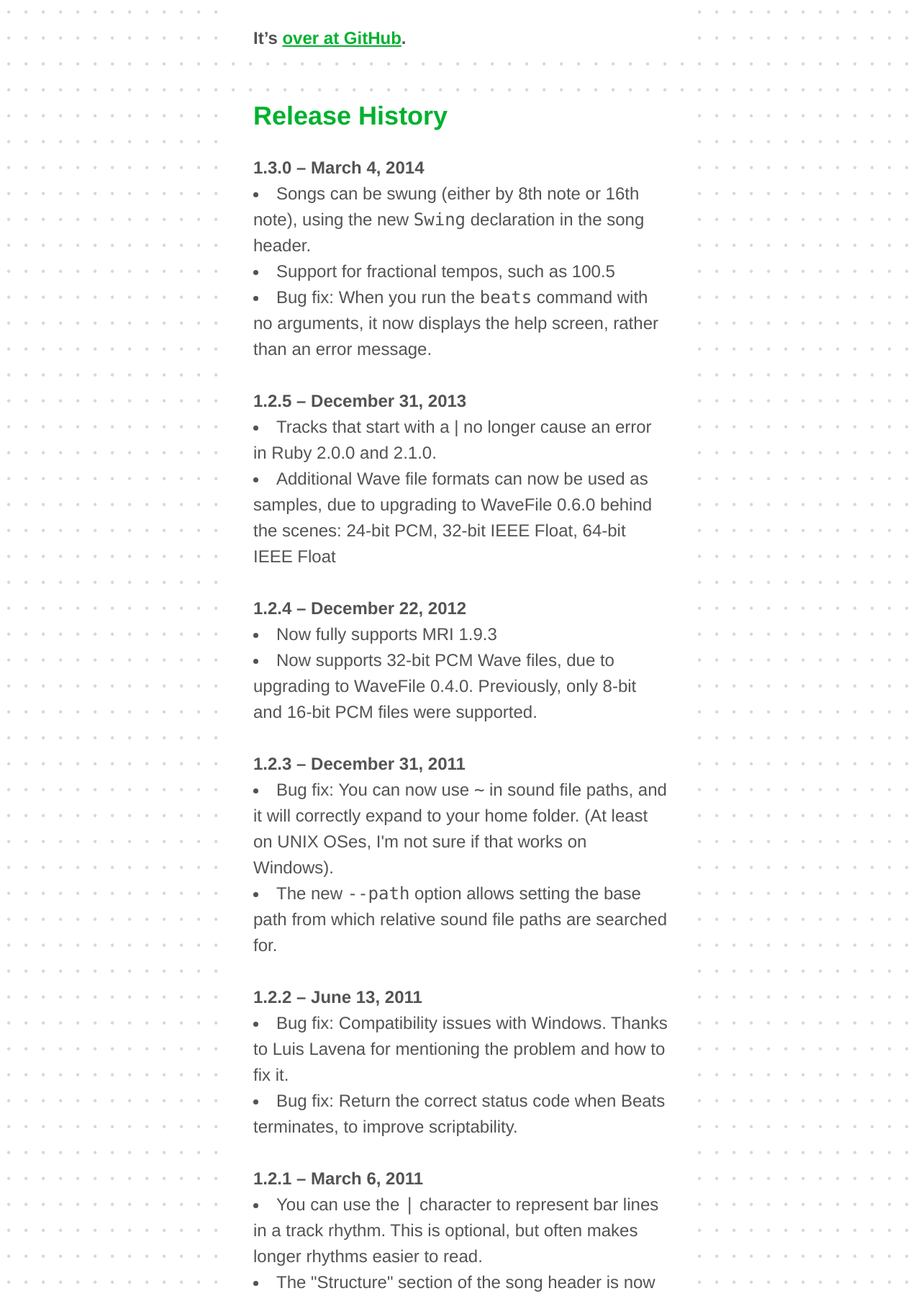
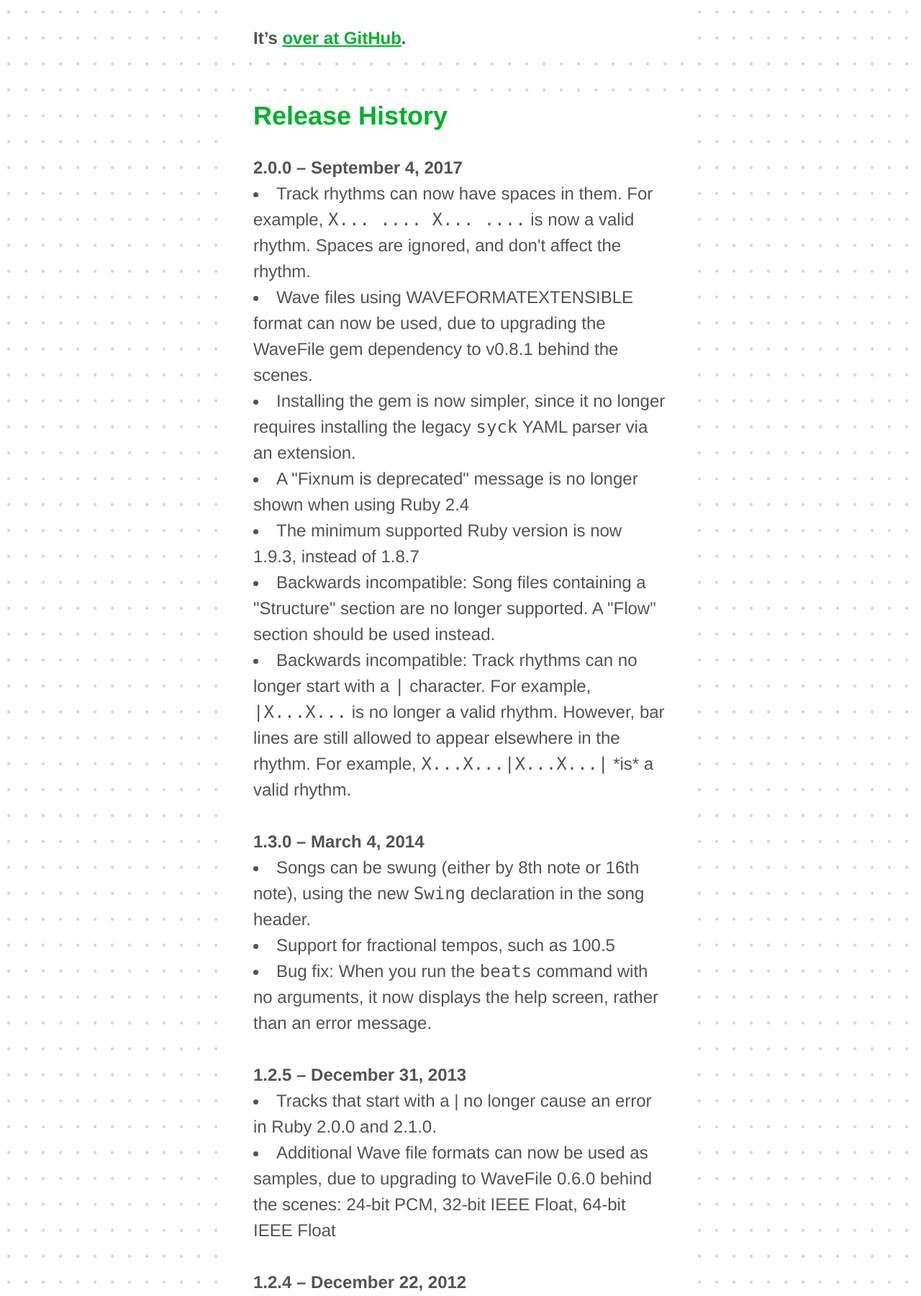
Before and after one commit to kevinbruyne0125/beats, a PHP site: page /download/ in a window 1280 px wide. Shown: the part 2161-3961 px from the top of the page at 72% size. Run offline with PHP 8.4, Linux system fonts and the light colour scheme.

Commit message:
Adding v2.0.0 release notes to the website

```diff
--- a/web/download.php
+++ b/web/download.php
@@ -42,6 +42,16 @@
   </div>
   <div id="release-history" class="content-box">
     <h2>Release History</h2>
+    <h3 class="mt">2.0.0 &ndash; September 4, 2017</h3>
+    <ul class="bulleted">
+      <li>Track rhythms can now have spaces in them. For example, <code>X... .... X... ....</code> is now a valid rhythm. Spaces are ignored, and don't affect the rhythm.</li>
+      <li>Wave files using WAVEFORMATEXTENSIBLE format can now be used, due to upgrading the WaveFile gem dependency to v0.8.1 behind the scenes.</li>
+      <li>Installing the gem is now simpler, since it no longer requires installing the legacy <code>syck</code> YAML parser via an extension.</li>
+      <li>A "Fixnum is deprecated" message is no longer shown when using Ruby 2.4</li>
+      <li>The minimum supported Ruby version is now 1.9.3, instead of 1.8.7</li>
+      <li>Backwards incompatible: Song files containing a "Structure" section are no longer supported. A "Flow" section should be used instead.</li>
+      <li>Backwards incompatible: Track rhythms can no longer start with a <code>|</code> character. For example, <code>|X...X...</code> is no longer a valid rhythm. However, bar lines are still allowed to appear elsewhere in the rhythm. For example, <code>X...X...|X...X...|</code> *is* a valid rhythm.</li>
+    </ul>
     <h3 class="mt">1.3.0 &ndash; March 4, 2014</h3>
     <ul class="bulleted">
       <li>Songs can be swung (either by 8th note or 16th note), using the new <code>Swing</code> declaration in the song header.</li>
```
